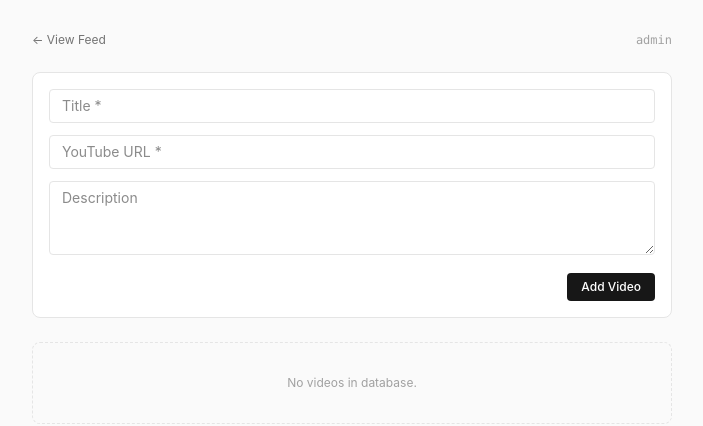
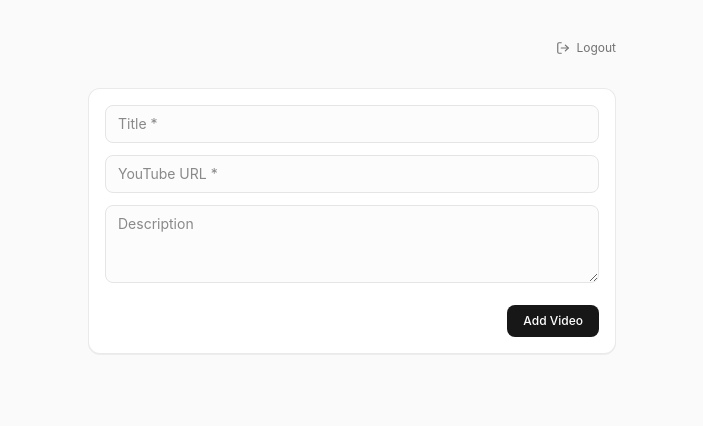
Before and after one commit to lowcash/patreon-website, a Next.js app: page /admin in a window 1280 px wide. Shown: the top 426 px of the page, without its empty margins (288-991 px from the left). Built offline with nearby package versions, Linux system fonts and the light colour scheme.

Commit message:
feat: add video reordering functionality and improve admin interface

```diff
--- a/app/actions/videos.ts
+++ b/app/actions/videos.ts
@@ -76,3 +76,14 @@ export async function deleteVideo(id: string): Promise<{ success: boolean; error
     return { success: false, error: err.message || 'Failed to delete video' }
   }
 }
+
+export async function saveReorderedVideos(videos: Video[]): Promise<{ success: boolean; error?: string }> {
+  try {
+    await saveVideos(videos)
+    revalidatePath('/')
+    revalidatePath('/admin')
+    return { success: true }
+  } catch (err: any) {
+    return { success: false, error: err.message || 'Failed to reorder videos' }
+  }
+}
--- a/app/admin/admin-client.tsx
+++ b/app/admin/admin-client.tsx
@@ -1,10 +1,9 @@
 'use client'
 
 import { useState, useTransition } from 'react'
-import { createVideo, updateVideo, deleteVideo } from '@/app/actions/videos'
+import { createVideo, updateVideo, deleteVideo, saveReorderedVideos } from '@/app/actions/videos'
 import { Video } from '@/lib/types'
-import Link from 'next/link'
-import { Trash2, Edit3, X, Check } from 'lucide-react'
+import { Trash2, Edit3, X, Check, ChevronUp, ChevronDown, LogOut } from 'lucide-react'
 
 export default function AdminClient({ initialVideos }: { initialVideos: Video[] }) {
   const [videos, setVideos] = useState<Video[]>(initialVideos)
@@ -21,6 +20,10 @@ export default function AdminClient({ initialVideos }: { initialVideos: Video[]
   const [editTitle, setEditTitle] = useState('')
   const [editYoutubeUrl, setEditYoutubeUrl] = useState('')
   const [editDescription, setEditDescription] = useState('')
+
+  const handleLogout = () => {
+    window.location.href = '/'
+  }
 
   const handleAdd = async (e: React.FormEvent) => {
     e.preventDefault()
@@ -97,34 +100,52 @@ export default function AdminClient({ initialVideos }: { initialVideos: Video[]
     })
   }
 
+  const moveVideo = (index: number, direction: 'up' | 'down') => {
+    const targetIndex = direction === 'up' ? index - 1 : index + 1
+    if (targetIndex < 0 || targetIndex >= videos.length) return
+
+    const updated = [...videos]
+    const [moved] = updated.splice(index, 1)
+    updated.splice(targetIndex, 0, moved)
+    setVideos(updated)
+
+    startTransition(async () => {
+      try {
+        await saveReorderedVideos(updated)
+      } catch (err: any) {
+        setErrorMessage(err.message || 'Failed to save order')
+      }
+    })
+  }
+
   return (
     <div className="space-y-6">
-      <div className="flex items-center justify-between">
-        <Link
-          href="/"
-          className="text-xs text-neutral-500 hover:text-neutral-900 transition-colors"
+      {/* Header bar with Logout */}
+      <div className="flex justify-end pb-2">
+        <button
+          onClick={handleLogout}
+          className="inline-flex items-center gap-1.5 text-xs text-neutral-500 hover:text-neutral-900 transition-colors cursor-pointer"
         >
-          &larr; View Feed
-        </Link>
-        <span className="text-xs text-neutral-400 font-mono">admin</span>
+          <LogOut className="w-3.5 h-3.5" />
+          Logout
+        </button>
       </div>
 
       {errorMessage && (
-        <div className="p-3.5 bg-red-50 border border-red-200 text-red-700 text-xs rounded-lg space-y-1">
-          <p className="font-medium">Action Failed</p>
-          <p className="text-neutral-600">{errorMessage}</p>
+        <div className="p-3 bg-red-50 border border-red-200 text-red-700 text-xs rounded-lg">
+          {errorMessage}
         </div>
       )}
 
       {/* Add video */}
-      <form onSubmit={handleAdd} className="bg-white border border-neutral-200 rounded-lg p-4 space-y-3">
+      <form onSubmit={handleAdd} className="bg-white border border-neutral-200/80 rounded-xl p-4 space-y-3 shadow-2xs">
         <input
           type="text"
           required
           placeholder="Title *"
           value={title}
           onChange={(e) => setTitle(e.target.value)}
-          className="w-full px-3 py-1.5 text-sm border border-neutral-200 rounded focus:outline-hidden focus:border-neutral-900"
+          className="w-full px-3 py-2 text-sm bg-neutral-50/50 border border-neutral-200 rounded-lg focus:outline-hidden focus:border-neutral-900"
         />
 
         <input
@@ -133,7 +154,7 @@ export default function AdminClient({ initialVideos }: { initialVideos: Video[]
           placeholder="YouTube URL *"
           value={youtubeUrl}
           onChange={(e) => setYoutubeUrl(e.target.value)}
-          className="w-full px-3 py-1.5 text-sm border border-neutral-200 rounded focus:outline-hidden focus:border-neutral-900"
+          className="w-full px-3 py-2 text-sm bg-neutral-50/50 border border-neutral-200 rounded-lg focus:outline-hidden focus:border-neutral-900"
         />
 
         <textarea
@@ -141,55 +162,49 @@ export default function AdminClient({ initialVideos }: { initialVideos: Video[]
           placeholder="Description"
           value={description}
           onChange={(e) => setDescription(e.target.value)}
-          className="w-full px-3 py-1.5 text-sm border border-neutral-200 rounded focus:outline-hidden focus:border-neutral-900"
+          className="w-full px-3 py-2 text-sm bg-neutral-50/50 border border-neutral-200 rounded-lg focus:outline-hidden focus:border-neutral-900"
         />
 
-        <div className="flex justify-end">
+        <div className="flex justify-end pt-1">
           <button
             type="submit"
             disabled={isPending}
-            className="px-3.5 py-1.5 bg-neutral-900 text-white text-xs font-medium rounded hover:bg-neutral-800 disabled:opacity-50 cursor-pointer"
+            className="px-4 py-2 bg-neutral-900 text-white text-xs font-medium rounded-lg hover:bg-neutral-800 disabled:opacity-50 cursor-pointer"
           >
             {isPending ? 'Adding...' : 'Add Video'}
           </button>
         </div>
       </form>
 
-      {/* Video list */}
-      <div className="space-y-2">
-        {videos.length === 0 && (
-          <div className="text-xs text-neutral-400 text-center py-8 border border-dashed border-neutral-200 rounded-lg">
-            No videos in database.
-          </div>
-        )}
-
-        {videos.map((video) => {
+      {/* Video list with reordering */}
+      <div className="space-y-2.5">
+        {videos.map((video, index) => {
           if (editingId === video.id) {
             return (
-              <div key={video.id} className="bg-white border-2 border-neutral-900 rounded-lg p-3 space-y-2">
+              <div key={video.id} className="bg-white border-2 border-neutral-900 rounded-xl p-3.5 space-y-2.5 shadow-xs">
                 <input
                   type="text"
                   value={editTitle}
                   onChange={(e) => setEditTitle(e.target.value)}
-                  className="w-full px-2 py-1 text-sm border border-neutral-200 rounded"
+                  className="w-full px-3 py-1.5 text-sm border border-neutral-200 rounded-lg"
                 />
                 <input
                   type="text"
                   value={editYoutubeUrl}
                   onChange={(e) => setEditYoutubeUrl(e.target.value)}
-                  className="w-full px-2 py-1 text-sm border border-neutral-200 rounded"
+                  className="w-full px-3 py-1.5 text-sm border border-neutral-200 rounded-lg"
                 />
                 <textarea
                   rows={3}
                   value={editDescription}
                   onChange={(e) => setEditDescription(e.target.value)}
-                  className="w-full px-2 py-1 text-sm border border-neutral-200 rounded"
+                  className="w-full px-3 py-1.5 text-sm border border-neutral-200 rounded-lg"
                 />
                 <div className="flex justify-end gap-1.5">
                   <button
                     type="button"
                     onClick={() => setEditingId(null)}
-                    className="inline-flex items-center gap-1 px-2.5 py-1 text-xs border border-neutral-200 rounded cursor-pointer"
+                    className="inline-flex items-center gap-1 px-3 py-1.5 text-xs border border-neutral-200 rounded-lg cursor-pointer hover:bg-neutral-50"
                   >
                     <X className="w-3 h-3" /> Cancel
                   </button>
@@ -197,7 +212,7 @@ export default function AdminClient({ initialVideos }: { initialVideos: Video[]
                     type="button"
                     disabled={isPending}
                     onClick={() => handleSaveEdit(video.id)}
-                    className="inline-flex items-center gap-1 px-3 py-1 text-xs bg-neutral-900 text-white rounded cursor-pointer hover:bg-neutral-800"
+                    className="inline-flex items-center gap-1 px-3 py-1.5 text-xs bg-neutral-900 text-white rounded-lg cursor-pointer hover:bg-neutral-800 font-medium"
                   >
                     <Check className="w-3 h-3" /> Save
                   </button>
@@ -209,8 +224,31 @@ export default function AdminClient({ initialVideos }: { initialVideos: Video[]
           return (
             <div
               key={video.id}
-              className="bg-white border border-neutral-200 rounded-lg p-3 flex items-start justify-between gap-3"
+              className="bg-white border border-neutral-200/80 rounded-xl p-3 sm:p-3.5 flex items-start justify-between gap-3 shadow-2xs hover:border-neutral-300 transition-colors"
             >
+              {/* Reorder controls */}
+              <div className="flex flex-col items-center gap-0.5 shrink-0 pt-0.5">
+                <button
+                  type="button"
+                  disabled={index === 0 || isPending}
+                  onClick={() => moveVideo(index, 'up')}
+                  className="p-1 text-neutral-400 hover:text-neutral-900 disabled:opacity-20 cursor-pointer disabled:cursor-default"
+                  title="Move Up"
+                >
+                  <ChevronUp className="w-4 h-4" />
+                </button>
+                <button
+                  type="button"
+                  disabled={index === videos.length - 1 || isPending}
+                  onClick={() => moveVideo(index, 'down')}
+                  className="p-1 text-neutral-400 hover:text-neutral-900 disabled:opacity-20 cursor-pointer disabled:cursor-default"
+                  title="Move Down"
+                >
+                  <ChevronDown className="w-4 h-4" />
+                </button>
+              </div>
+
+              {/* Video Info */}
               <div className="space-y-0.5 min-w-0 flex-1">
                 <h3 className="font-medium text-sm text-neutral-900 truncate">{video.title}</h3>
                 <p className="text-xs text-neutral-400 font-mono truncate">{video.youtubeUrl}</p>
@@ -219,17 +257,18 @@ export default function AdminClient({ initialVideos }: { initialVideos: Video[]
                 )}
               </div>
 
-              <div className="flex items-center gap-1 shrink-0">
+              {/* Actions */}
+              <div className="flex items-center gap-1 shrink-0 pt-0.5">
                 <button
                   onClick={() => startEdit(video)}
-                  className="p-1 text-neutral-400 hover:text-neutral-900 rounded cursor-pointer"
+                  className="p-1.5 text-neutral-400 hover:text-neutral-900 rounded-md hover:bg-neutral-100 transition-colors cursor-pointer"
                   title="Edit"
                 >
                   <Edit3 className="w-3.5 h-3.5" />
                 </button>
                 <button
                   onClick={() => handleDelete(video.id)}
-                  className="p-1 text-neutral-400 hover:text-red-600 rounded cursor-pointer"
+                  className="p-1.5 text-neutral-400 hover:text-red-600 rounded-md hover:bg-red-50 transition-colors cursor-pointer"
                   title="Delete"
                 >
                   <Trash2 className="w-3.5 h-3.5" />
--- a/app/layout.tsx
+++ b/app/layout.tsx
@@ -3,7 +3,7 @@ import './globals.css'
 
 export const metadata: Metadata = {
   title: 'Videos',
-  description: 'Video collection',
+  description: 'Video Feed',
 }
 
 export default function RootLayout({
@@ -13,8 +13,8 @@ export default function RootLayout({
 }) {
   return (
     <html lang="en">
-      <body className="min-h-screen bg-[#fcfcfc] text-[#111] antialiased">
-        <main className="max-w-2xl mx-auto px-4 py-8">
+      <body className="min-h-screen bg-neutral-50 text-neutral-900 antialiased font-sans">
+        <main className="max-w-xl mx-auto px-4 sm:px-6 py-6 sm:py-10">
           {children}
         </main>
       </body>
```
Also changed, not shown: app/page.tsx (+11 -8 lines).
